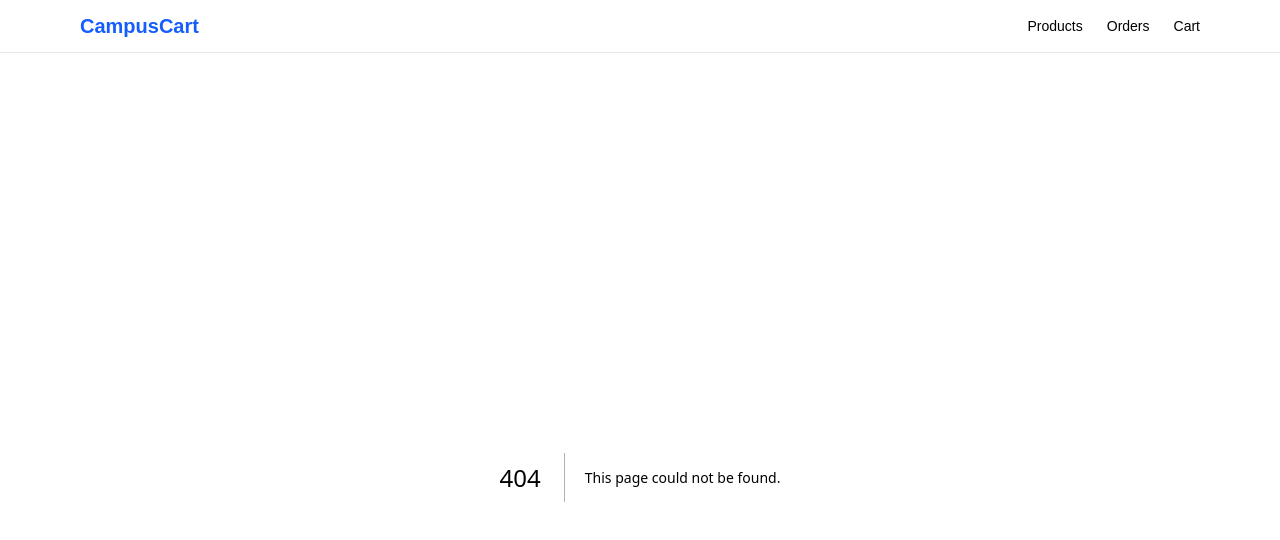
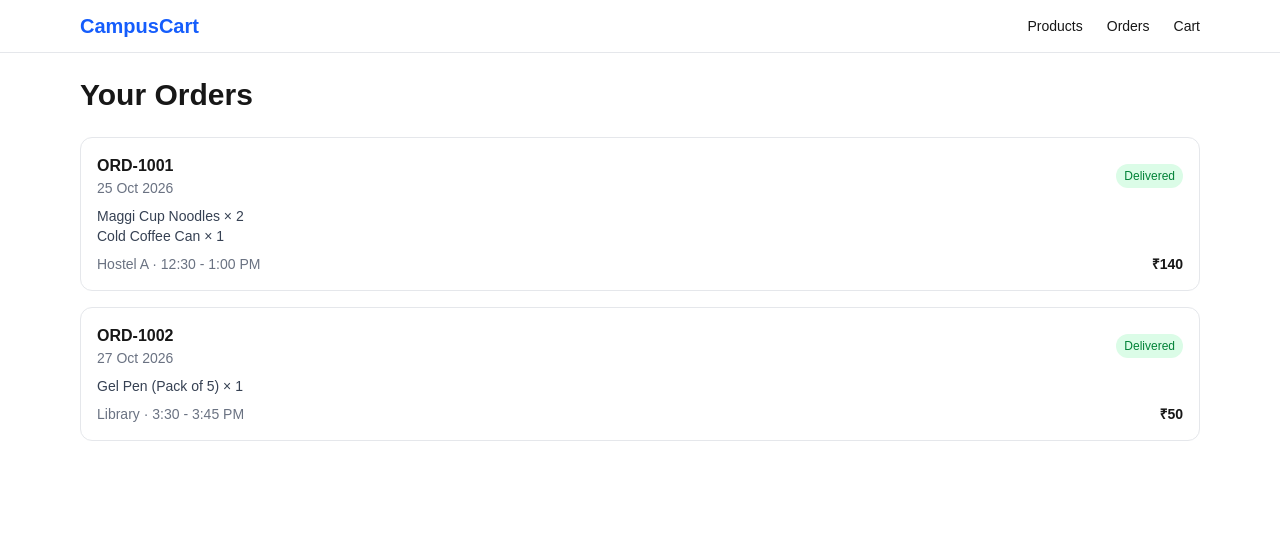
Before and after one commit to shamminnn22-pixel/campuscart, a Next.js app: page /orders in a window 1280 px wide. Before the commit this address had no page. Shown: the top 540 px of the page. Built offline with nearby package versions, Linux system fonts and the light colour scheme.

Commit message:
feat: build orders page with status badges

```diff
--- /dev/null
+++ b/app/orders/page.js
@@ -0,0 +1,58 @@
+"use client";
+import { useOrders } from "@/context/OrderContext";
+import Badge from "@/components/Badge";
+import EmptyState from "@/components/EmptyState";
+
+export default function OrdersPage() {
+  const { orders } = useOrders();
+
+  if (orders.length === 0) {
+    return (
+      <EmptyState
+        message="No orders yet."
+        linkHref="/products"
+        linkText="Start shopping"
+      />
+    );
+  }
+
+  return (
+    <div>
+      <h1 className="text-3xl font-bold mb-6">Your Orders</h1>
+
+      <div className="flex flex-col gap-4">
+        {orders.map((order) => (
+          <div
+            key={order.id}
+            className="bg-white border border-gray-200 rounded-xl p-4"
+          >
+            <div className="flex items-center justify-between mb-2">
+              <div>
+                <p className="font-semibold">{order.id}</p>
+                <p className="text-sm text-gray-500">{order.date}</p>
+              </div>
+              <Badge tone={order.status === "Delivered" ? "success" : "warning"}>
+                {order.status}
+              </Badge>
+            </div>
+
+            <ul className="text-sm text-gray-700 mb-2">
+              {order.items.map((item) => (
+                <li key={item.name}>
+                  {item.name} × {item.qty}
+                </li>
+              ))}
+            </ul>
+
+            <div className="flex items-center justify-between text-sm">
+              <p className="text-gray-500">
+                {order.location} · {order.slot}
+              </p>
+              <p className="font-bold">₹{order.total}</p>
+            </div>
+          </div>
+        ))}
+      </div>
+    </div>
+  );
+}
```
